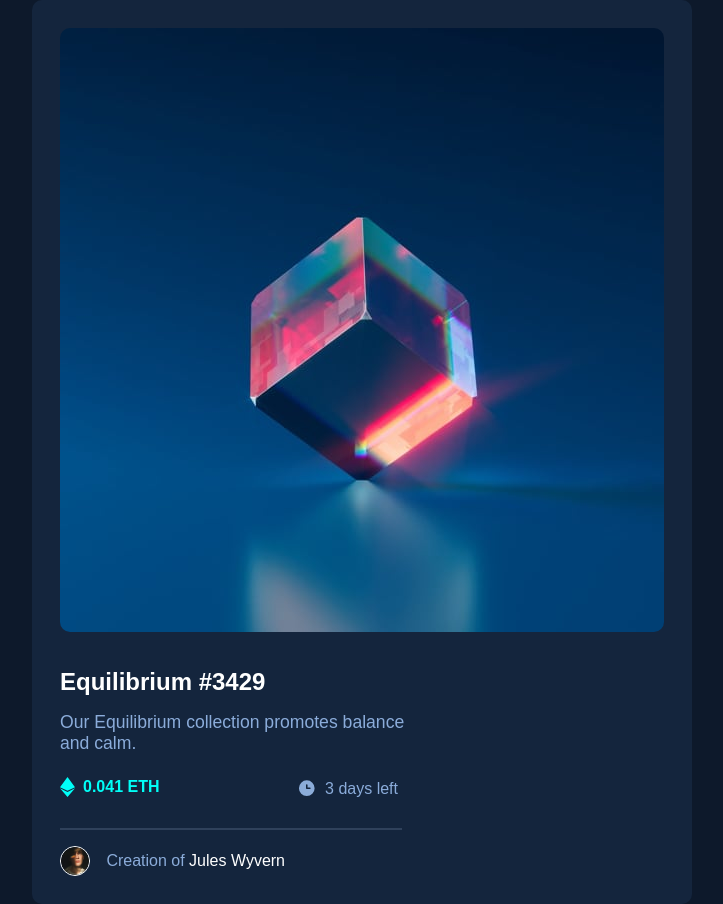
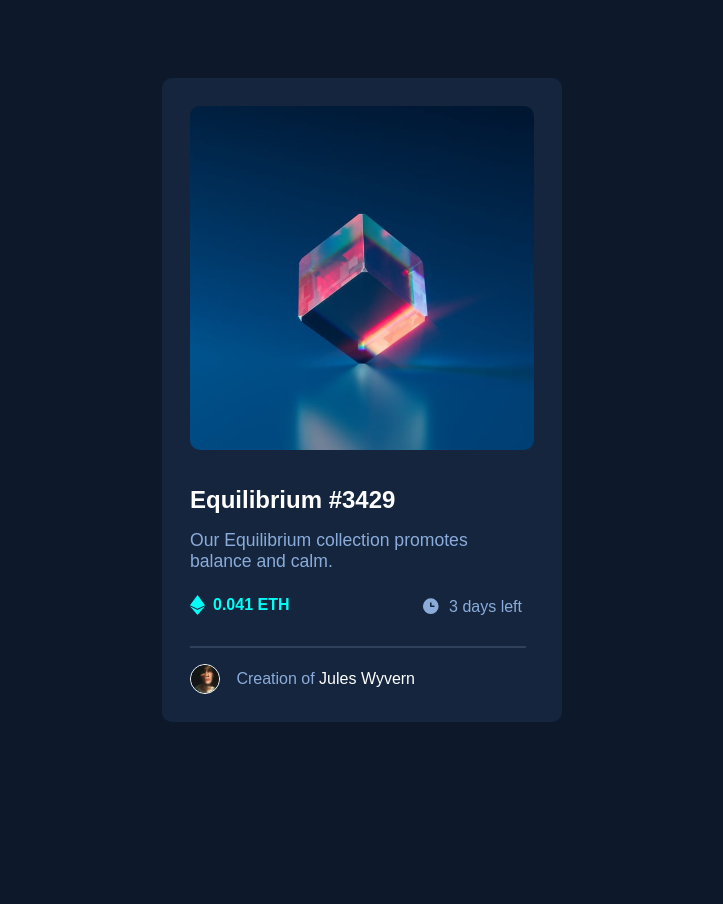
Before and after one commit to Hungf72/frontend_mentor_NFT_preview_card_component, a plain HTML site: page nft-preview-card-component-main/index.html in a window 1280 px wide. Shown: the whole page, without its empty margins (278-1001 px from the left). After the commit the page ends 800 px from the top, so only its background shows below. Drawn offline with Linux system fonts and the light colour scheme; a web font is replaced by a local one.

Commit message:
Update style.css

```diff
--- a/nft-preview-card-component-main/style.css
+++ b/nft-preview-card-component-main/style.css
@@ -199,8 +199,8 @@ hr{
     cursor: pointer;
 }
 
-@media screen and (min-width: 768px){
+@media screen and (min-width: 450px){
     .card{
-        max-width: 700px;
+        max-width: 400px;
     }
 }
```
